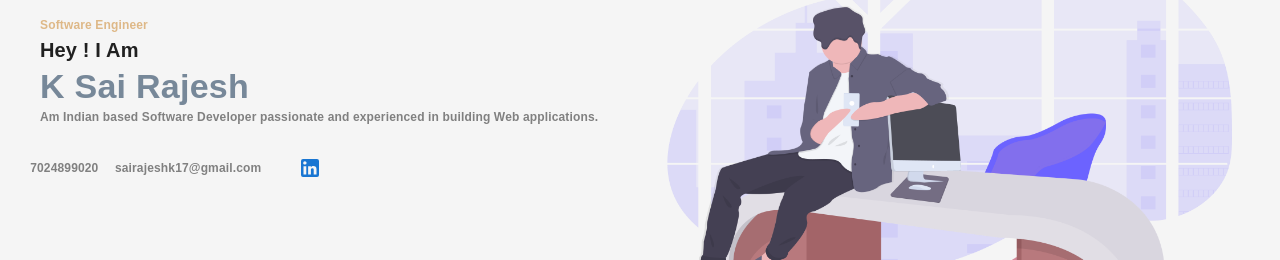
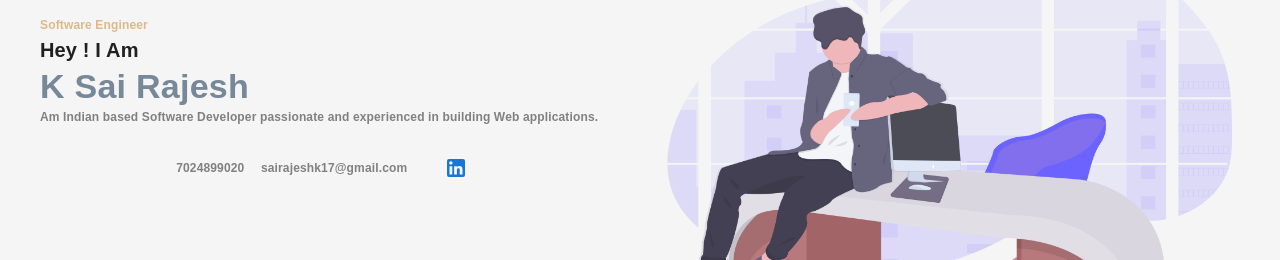
Before and after one commit to SRNAV1272/portfolio, a React (Create React App) app: page / in a window 1280 px wide. Shown: the part 168-428 px from the top of the page. Built offline with nearby package versions, Linux system fonts and the light colour scheme; the HTML template or start-up script is replaced by a standard one; a web font is replaced by a local one.

Commit message:
05.09.2023_Changes_Update1

```diff
--- a/src/modules/Global/Home/SubHome.js
+++ b/src/modules/Global/Home/SubHome.js
@@ -95,9 +95,10 @@ export default function SubHome() {
                         >
                             Am Indian based Software Developer passionate and experienced in building Web applications.
                         </Typography>
-                        <Box
+                        <Grid
+                            xs={12}
                             py={3}
-                            width={'50%'}
+                            width={'100%'}
                             display={'flex'}
                             justifyContent={'center'}
                             alignItems={'center'}
@@ -119,7 +120,7 @@ export default function SubHome() {
                             <Button href="https://www.linkedin.com/authwall?trk=bf&trkInfo=AQFXCgcH2_4oBgAAAYplTgbYidRj5khf6ARflPVZ_XFQHqo3E2dKSG6EdulXhjSPn_WwiDFMrzoCWSchX4d15q0EWkLX1k8WDk7w01mVGKStYsnm4mU3YQ3kDiMkHyyZnl5RCVA=&original_referer=&sessionRedirect=https%3A%2F%2Fwww.linkedin.com%2Fin%2Fsai-rajesh-k-539424255" >
                                 <LinkedInIcon />
                             </Button>
-                        </Box>
+                        </Grid>
                     </Box>
                 </Grid>
                 <Grid
```
Also changed, not shown: 8 other files (tests, documents, lock files or other folders).
